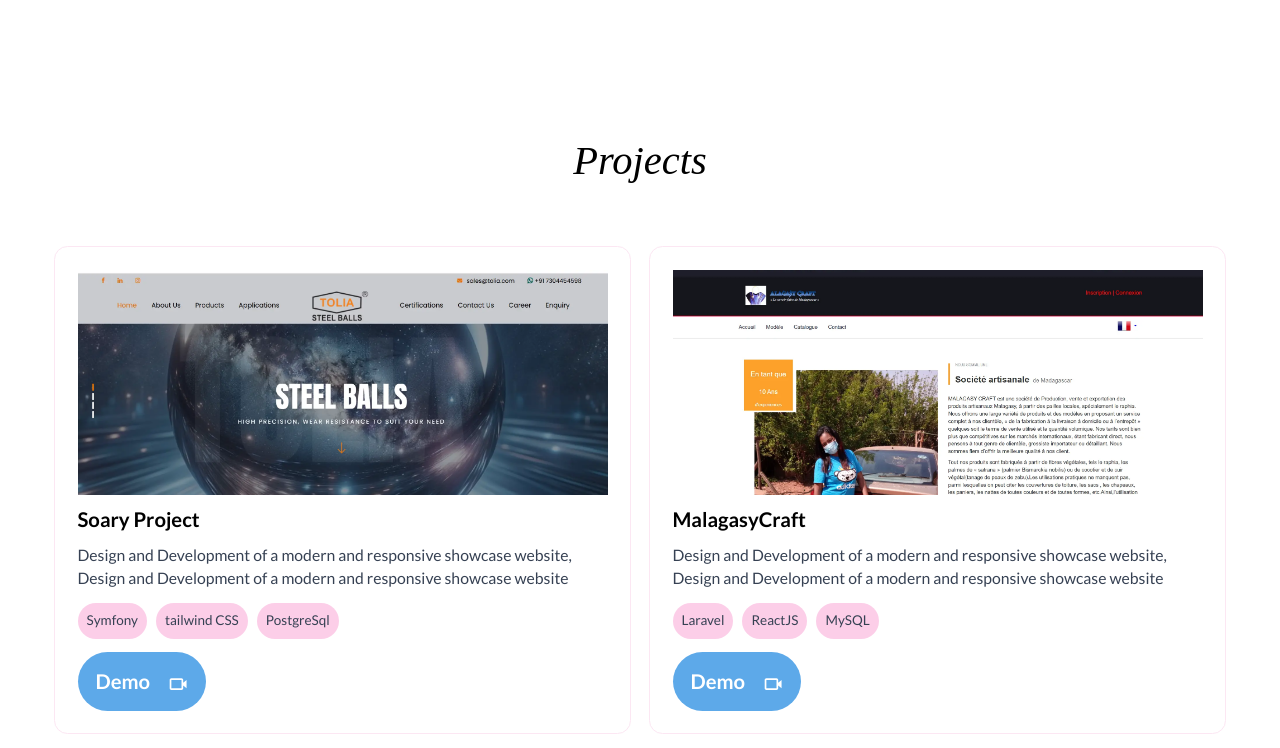
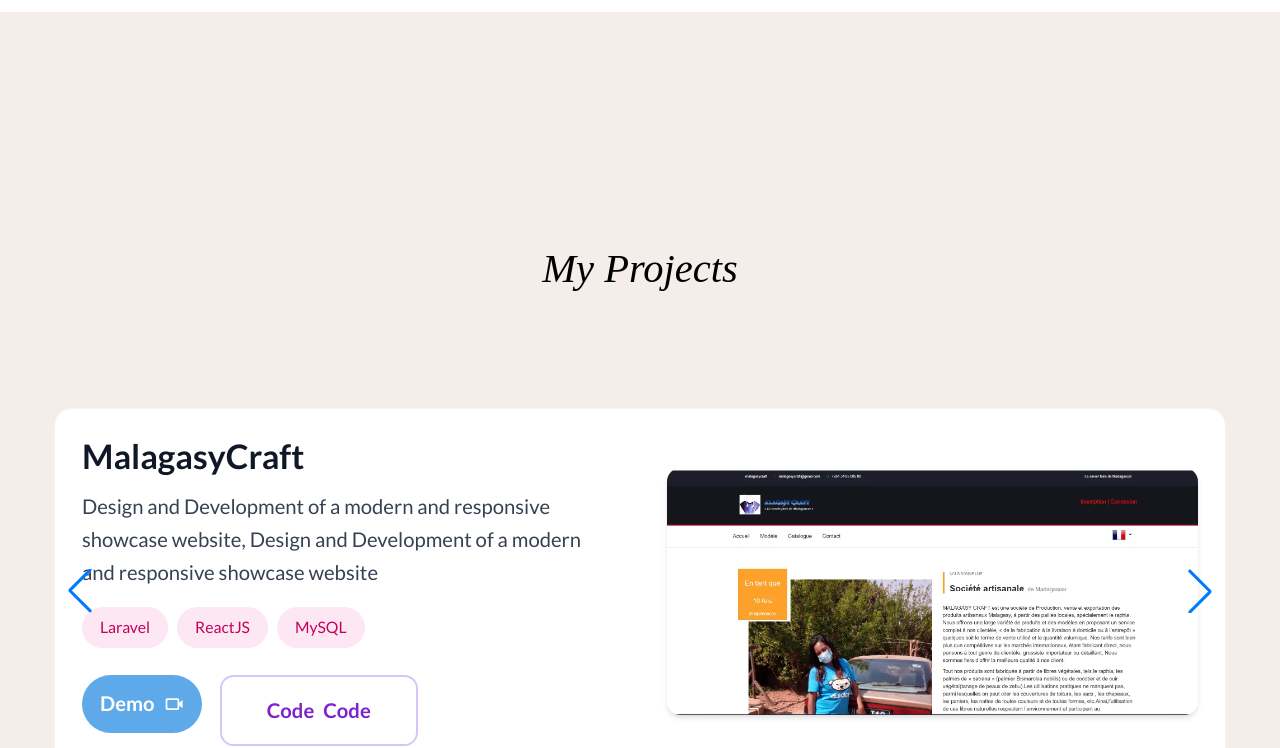
Before and after one commit to FabieRv/myportfolio, a React (Vite) app: page / in a window 1280 px wide. Shown: the part 2760-3508 px from the top of the page. Built offline with nearby package versions, Linux system fonts and the light colour scheme; a web font is replaced by a local one.

Commit message:
[dyad] Redesigned the projects section with a carousel and alternating layouts - wrote 4 file(s)

```diff
--- a/src/components/Pages/projet/Project.tsx
+++ b/src/components/Pages/projet/Project.tsx
@@ -1,59 +1,47 @@
-import { BiVideo } from "react-icons/bi"
-import Container from "../../common/Container"
-import Title from "../../common/Title"
-import { projets } from "../../../constant/index"
-import Button from "../../common/Button"
+"use client";
+
+import Container from "../../common/Container";
+import Title from "../../common/Title";
+import { projets } from "../../../constant/index";
+import ProjectItem from "./ProjectItem"; // Import the new ProjectItem component
+import { Swiper, SwiperSlide } from "swiper/react";
+import { Navigation, Pagination, Autoplay } from "swiper/modules";
+
+// Import Swiper styles
+import "swiper/css";
+import "swiper/css/navigation";
+import "swiper/css/pagination";
 
 function Project() {
   return (
-    <div>
+    <section id="Projects" className="py-16 lg:py-24 bg-[#F4EDEA]">
       <Container>
-        <div className="flex flex-col items-center">
-          <Title label="Projects"></Title>
+        <div className="flex flex-col items-center mb-12">
+          <Title label="My Projects"></Title>
         </div>
 
-        <div className="grid grid-col-1 md:grid-cols-2 gap-4">
-          {projets.map((project) => (
-            <div
-              key={project.id}
-              className=" border border-pink-100 rounded-xl p-5 h-fit"
-            >
-              <img
-                src={project.image}
-                alt={project.alt}
-                className="object-cover w-full  lg:h-50"
-              />
-              <div className="my-2 font-bold">
-                <h1>{project.title}</h1>
-              </div>
-              <div>
-                {" "}
-                <p className="text-sm">{project.descriptio}</p>
-              </div>
-              <div className="flex flex-wrap gap-2 my-3">
-                {project.technologies.map((tech) => (
-                  <p key={tech} className="text-xs bg-pink-200 rounded-2xl p-2">
-                    {tech}
-                  </p>
-                ))}
-              </div>
-              <div>
-                <a href={project.demoLink}>
-                  <Button
-                    label="Demo"
-                    className="text-white flex justify-center gap-4"
-                  >
-                    {" "}
-                    <BiVideo className="text-white mt-1"></BiVideo>
-                  </Button>
-                </a>
-              </div>
-            </div>
+        <Swiper
+          modules={[Navigation, Pagination, Autoplay]}
+          spaceBetween={30}
+          slidesPerView={1}
+          navigation
+          pagination={{ clickable: true }}
+          autoplay={{
+            delay: 5000,
+            disableOnInteraction: false,
+          }}
+          loop={true}
+          className="mySwiper"
+        >
+          {projets.map((project, index) => (
+            <SwiperSlide key={project.id}>
+              <ProjectItem project={project} isReversed={index % 2 !== 0} />
+            </SwiperSlide>
           ))}
-        </div>
+        </Swiper>
       </Container>
-    </div>
-  )
+    </section>
+  );
 }
 
-export default Project
+export default Project;
--- /dev/null
+++ b/src/components/Pages/projet/ProjectItem.tsx
@@ -0,0 +1,83 @@
+"use client";
+
+import React from "react";
+import Button from "../../common/Button";
+import { BiVideo } from "react-icons/bi";
+
+interface ProjectItemProps {
+  project: {
+    id: number;
+    title: string;
+    description: string;
+    technologies: string[];
+    demoLink: string;
+    repoLink?: string; // Optional repository link
+    image: string;
+    alt: string;
+  };
+  isReversed: boolean;
+}
+
+const ProjectItem: React.FC<ProjectItemProps> = ({ project, isReversed }) => {
+  return (
+    <div
+      className={`flex flex-col lg:flex-row items-center gap-8 lg:gap-12 p-6 bg-white rounded-2xl shadow-lg border border-gray-100 transition-all duration-300 hover:shadow-xl ${
+        isReversed ? "lg:flex-row-reverse" : ""
+      }`}
+    >
+      {/* Project Image */}
+      <div className="w-full lg:w-1/2 overflow-hidden rounded-xl shadow-md group">
+        <img
+          src={project.image}
+          alt={project.alt}
+          className="w-full h-full object-cover transition-transform duration-500 group-hover:scale-105"
+        />
+      </div>
+
+      {/* Project Details */}
+      <div className="w-full lg:w-1/2 flex flex-col items-start text-left">
+        <h3 className="text-3xl font-bold text-gray-900 mb-3">
+          {project.title}
+        </h3>
+        <p className="text-gray-700 leading-relaxed mb-4">
+          {project.description}
+        </p>
+        <div className="flex flex-wrap gap-2 mb-6">
+          {project.technologies.map((tech) => (
+            <span
+              key={tech}
+              className="px-4 py-2 bg-pink-100 text-pink-700 text-sm font-medium rounded-full"
+            >
+              {tech}
+            </span>
+          ))}
+        </div>
+        <div className="flex gap-4">
+          <a href={project.demoLink} target="_blank" rel="noreferrer">
+            <Button
+              label="Demo"
+              variant="primary-dark"
+              className="flex items-center gap-2"
+            >
+              <BiVideo className="text-white text-lg" />
+            </Button>
+          </a>
+          {project.repoLink && (
+            <a href={project.repoLink} target="_blank" rel="noreferrer">
+              <Button
+                label="Code"
+                variant="outline-purple"
+                className="flex items-center gap-2"
+              >
+                {/* You can add a code icon here, e.g., <Code className="text-purple-700 text-lg" /> */}
+                Code
+              </Button>
+            </a>
+          )}
+        </div>
+      </div>
+    </div>
+  );
+};
+
+export default ProjectItem;
--- a/src/constant/index.ts
+++ b/src/constant/index.ts
@@ -49,7 +49,7 @@ export const projets = [
   {
     id: 1,
     title: "Soary Project",
-    descriptio:
+    description:
       "Design and Development of a modern and responsive showcase website, Design and Development of a modern and responsive showcase website",
     technologies: ["Symfony", "tailwind CSS", "PostgreSql"],
     demoLink: "#",
@@ -60,7 +60,7 @@ export const projets = [
   {
     id: 2,
     title: "MalagasyCraft",
-    descriptio:
+    description:
       "Design and Development of a modern and responsive showcase website, Design and Development of a modern and responsive showcase website", // Translated
     technologies: ["Laravel", "ReactJS", "MySQL"],
     demoLink: "#",
@@ -71,7 +71,7 @@ export const projets = [
   {
     id: 3,
     title: "E-parle",
-    descriptio:
+    description:
       "Design and Development of a modern and responsive showcase website, Design and Development of a modern and responsive showcase website", // Translated
     technologies: ["PHP", "CSS", "JS", "MySQL"],
     demoLink: "#",
@@ -82,7 +82,7 @@ export const projets = [
   {
     id: 4,
     title: "Coin des Gadjets",
-    descriptio:
+    description:
       "Design and Development of a modern and responsive showcase website, Design and Development of a modern and responsive showcase website", // Translated
     technologies: ["ReactJS", "Tailwindcss", "NodeJS", "MySQL"],
     demoLink: "#",
```
Also changed, not shown: public/images/projct.jpeg (added).
